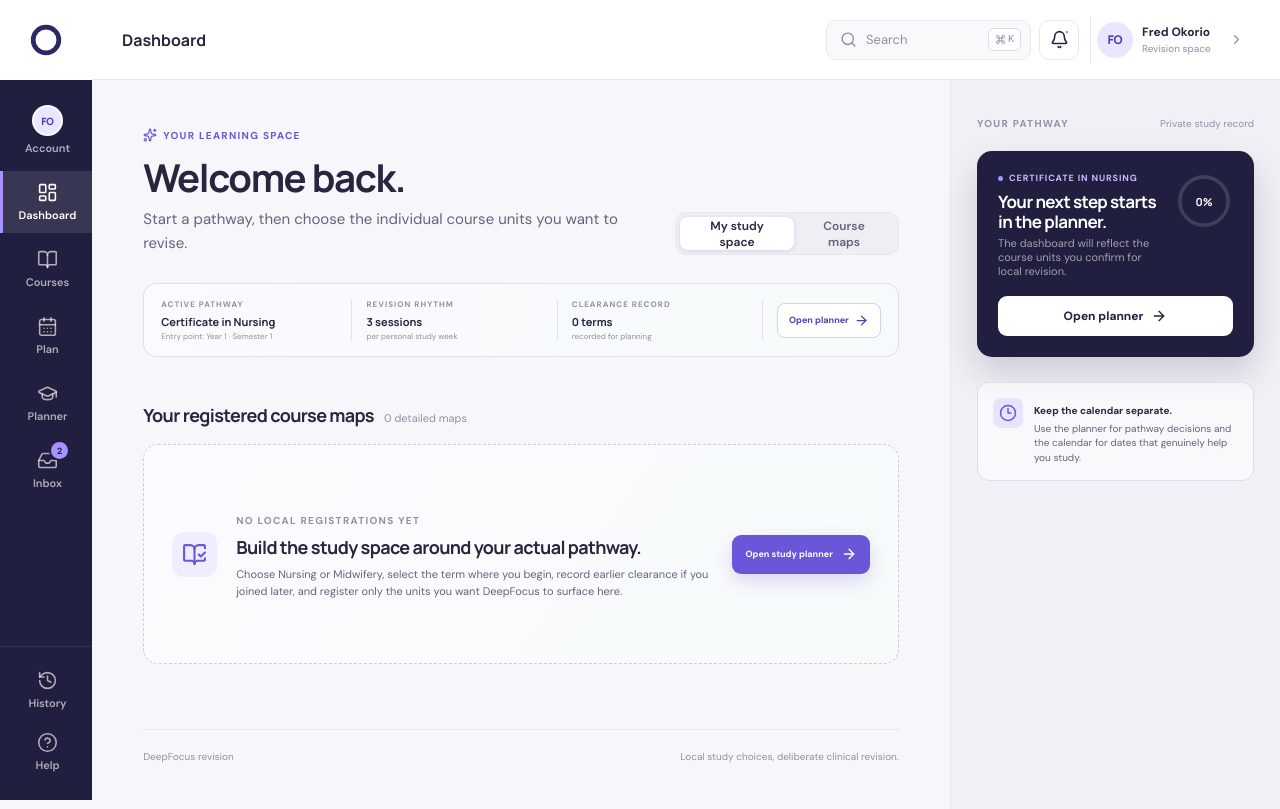
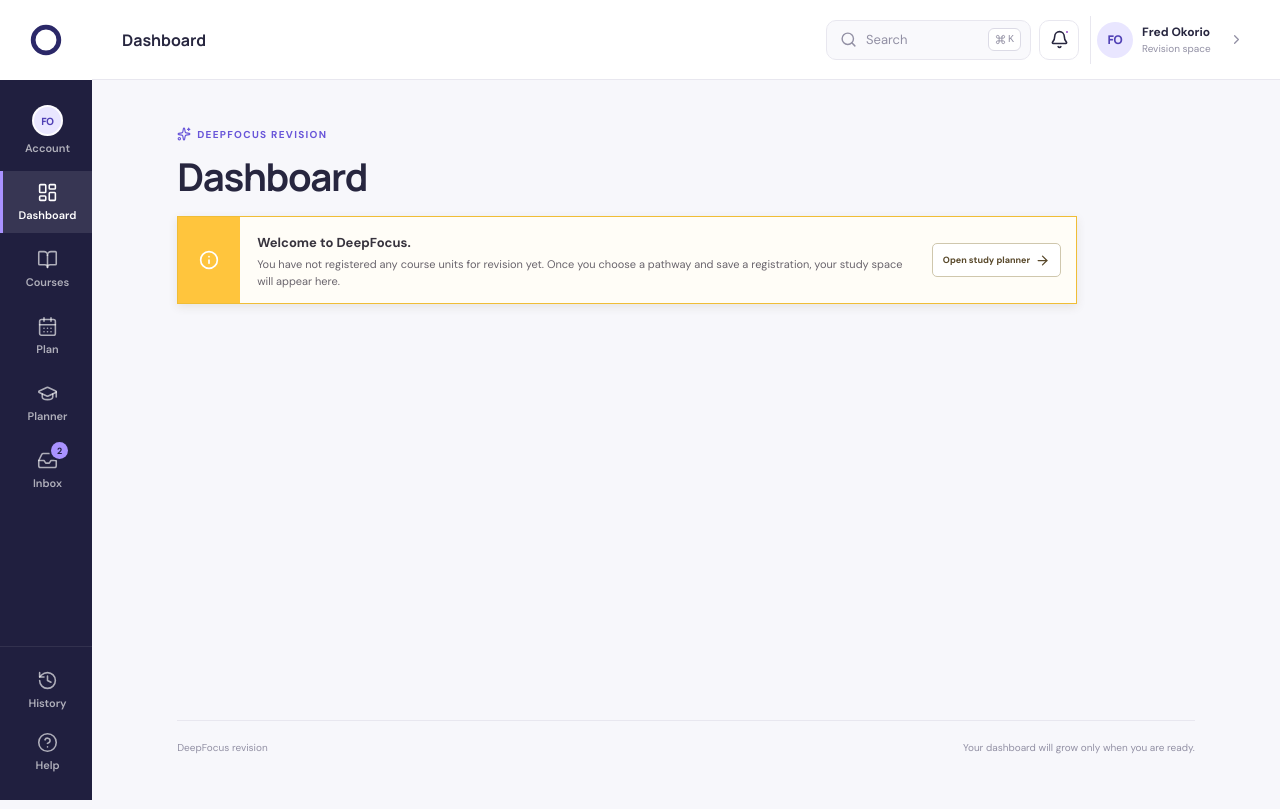
Before and after one commit to codingxperience/deepfocus, a React (Vite) app: page /#/dashboard in a window 1280 px wide. Built offline with nearby package versions, Linux system fonts and the light colour scheme.

Commit message:
Simplify empty dashboard welcome

```diff
--- a/src/pages/Dashboard.tsx
+++ b/src/pages/Dashboard.tsx
@@ -7,6 +7,7 @@
   ChevronRight,
   CircleAlert,
   Clock3,
+  Info,
   MoreHorizontal,
   SlidersHorizontal,
   Sparkles,
@@ -50,6 +51,10 @@
   const featuredCourse = registeredCourses[0]
   const entryTerm = pathway.terms.find((term) => term.id === plan.entryTermId) ?? pathway.terms[0]
 
+  if (!registeredUnits.length) {
+    return <EmptyDashboard onOpenPlanner={() => navigate('/planner')} />
+  }
+
   return (
     <AppShell pageTitle="Dashboard">
       <div className="dashboard-layout">
@@ -58,7 +63,7 @@
             <div>
               <span className="eyebrow eyebrow--accent"><Sparkles size={14} /> Your learning space</span>
               <h1>Welcome back.</h1>
-              <p>{registeredUnits.length ? `${pathway.credential} · ${registeredUnits.length} local revision registration${registeredUnits.length === 1 ? '' : 's'}.` : 'Start a pathway, then choose the individual course units you want to revise.'}</p>
+              <p>{pathway.credential} · {registeredUnits.length} local revision registration{registeredUnits.length === 1 ? '' : 's'}.</p>
             </div>
             <div className="segmented-control" aria-label="Choose dashboard view">
               <button className={filter === 'registered' ? 'is-active' : ''} onClick={() => setFilter('registered')}>My study space</button>
@@ -81,15 +86,11 @@
             {filter === 'library' && <button className="text-button"><SlidersHorizontal size={16} /> Sort</button>}
           </div>
 
-          {filter === 'registered' && !registeredUnits.length ? (
-            <PlannerEmptyState onOpen={() => navigate('/planner')} />
-          ) : (
-            <>
-              {visibleCourses.length > 0 && <div className="course-grid">{visibleCourses.map((course, index) => <CourseCard key={course.id} course={course} index={index} registered={registeredMapIds.has(course.id)} onOpen={() => navigate(`/courses/${course.id}`)} />)}</div>}
-              {filter === 'registered' && unitsWithoutMaps.length > 0 && <RegisteredUnitList units={unitsWithoutMaps} onOpenPlanner={() => navigate('/planner')} />}
-              {filter === 'registered' && registeredUnits.length > 0 && !visibleCourses.length && <NoDetailedMapsState onOpen={() => navigate('/planner')} />}
-            </>
-          )}
+          <>
+            {visibleCourses.length > 0 && <div className="course-grid">{visibleCourses.map((course, index) => <CourseCard key={course.id} course={course} index={index} registered={registeredMapIds.has(course.id)} onOpen={() => navigate(`/courses/${course.id}`)} />)}</div>}
+            {filter === 'registered' && unitsWithoutMaps.length > 0 && <RegisteredUnitList units={unitsWithoutMaps} onOpenPlanner={() => navigate('/planner')} />}
+            {filter === 'registered' && !visibleCourses.length && <NoDetailedMapsState onOpen={() => navigate('/planner')} />}
+          </>
 
           <footer className="dashboard-footer">
             <span>DeepFocus revision</span>
@@ -103,8 +104,8 @@
   )
 }
 
-function PlannerEmptyState({ onOpen }: { onOpen: () => void }) {
-  return <section className="dashboard-empty-state"><span><BookOpenCheck size={25} /></span><div><span className="eyebrow">No local registrations yet</span><h3>Build the study space around your actual pathway.</h3><p>Choose Nursing or Midwifery, select the term where you begin, record earlier clearance if you joined later, and register only the units you want DeepFocus to surface here.</p></div><button className="button button--primary" onClick={onOpen}>Open study planner <ArrowRight size={16} /></button></section>
+function EmptyDashboard({ onOpenPlanner }: { onOpenPlanner: () => void }) {
+  return <AppShell pageTitle="Dashboard"><div className="dashboard-layout dashboard-layout--empty"><section className="dashboard-main dashboard-main--empty"><header className="page-heading"><span className="eyebrow eyebrow--accent"><Sparkles size={14} /> DeepFocus revision</span><h1>Dashboard</h1></header><section className="dashboard-welcome-notice" role="status"><span><Info size={20} /></span><div><strong>Welcome to DeepFocus.</strong><p>You have not registered any course units for revision yet. Once you choose a pathway and save a registration, your study space will appear here.</p></div><button onClick={onOpenPlanner}>Open study planner <ArrowRight size={15} /></button></section><footer className="dashboard-footer"><span>DeepFocus revision</span><p>Your dashboard will grow only when you are ready.</p></footer></section></div></AppShell>
 }
 
 function NoDetailedMapsState({ onOpen }: { onOpen: () => void }) {
--- a/src/styles.css
+++ b/src/styles.css
@@ -2032,6 +2032,19 @@
 .dashboard-no-maps button { padding: 0; border: 0; background: transparent; color: #98601e; display: inline-flex; align-items: center; gap: 3px; font-size: 8px; font-weight: 800; cursor: pointer; white-space: nowrap; }
 .focus-card--empty h2 { font-size: 17px; line-height: 1.2; }
 
+/* A first visit should feel like a quiet welcome, not an unfinished dashboard. */
+.dashboard-layout--empty { display: block; min-height: calc(100vh - var(--topbar)); }
+.dashboard-main--empty { width: min(1120px, 100%); min-height: calc(100vh - var(--topbar)); margin: 0 auto; padding-top: 45px; display: flex; flex-direction: column; }
+.dashboard-main--empty .page-heading h1 { margin-bottom: 18px; }
+.dashboard-welcome-notice { width: min(900px, 100%); min-height: 76px; border: 1px solid #f0bd36; background: #fffdf7; box-shadow: 0 3px 9px rgba(79,61,18,.1); display: grid; grid-template-columns: 62px minmax(0, 1fr) auto; align-items: stretch; }
+.dashboard-welcome-notice > span { background: #ffc53d; color: #fff; display: grid; place-items: center; }
+.dashboard-welcome-notice > div { padding: 14px 17px; }
+.dashboard-welcome-notice strong { color: #37333d; font-size: 13px; }
+.dashboard-welcome-notice p { margin: 4px 0 0; color: #69646c; font-size: 11px; line-height: 1.5; }
+.dashboard-welcome-notice button { align-self: center; min-height: 34px; margin: 0 15px 0 0; padding: 0 10px; border: 1px solid #cfc7ad; border-radius: 5px; background: #fff; color: #58482a; display: inline-flex; align-items: center; justify-content: center; gap: 5px; font-size: 9px; font-weight: 800; cursor: pointer; white-space: nowrap; }
+.dashboard-welcome-notice button:hover { border-color: #c8941c; background: #fff8e6; }
+.dashboard-main--empty .dashboard-footer { margin-top: auto; }
+
 @media (max-width: 1080px) {
   .dashboard-pathway-summary { grid-template-columns: repeat(3, minmax(0, 1fr)); }
   .dashboard-pathway-summary > button { grid-column: 1 / -1; justify-content: center; }
@@ -2059,6 +2072,10 @@
   .registered-unit-list { padding: 15px; }
   .dashboard-no-maps { grid-template-columns: 22px minmax(0, 1fr); }
   .dashboard-no-maps button { grid-column: 2; }
+  .dashboard-main--empty { padding-top: 30px; }
+  .dashboard-welcome-notice { grid-template-columns: 45px minmax(0, 1fr); }
+  .dashboard-welcome-notice > div { padding: 13px; }
+  .dashboard-welcome-notice button { grid-column: 2; justify-self: start; margin: 0 0 14px 13px; }
 }
 
 /* Degree-planner flow: deliberately quiet, staged, and term-first. */
```
